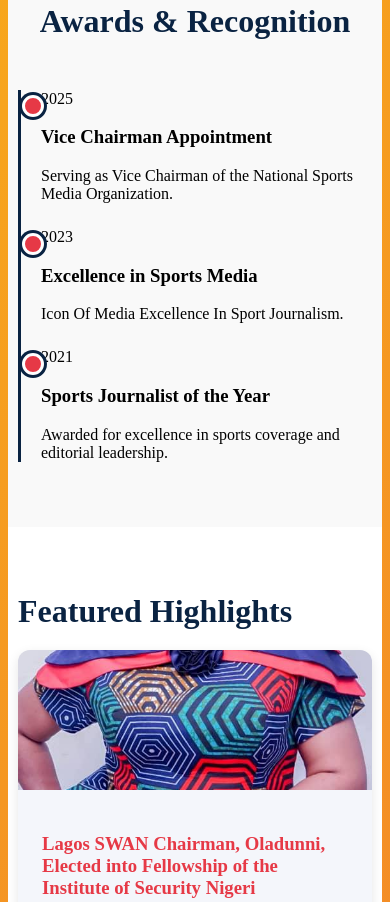
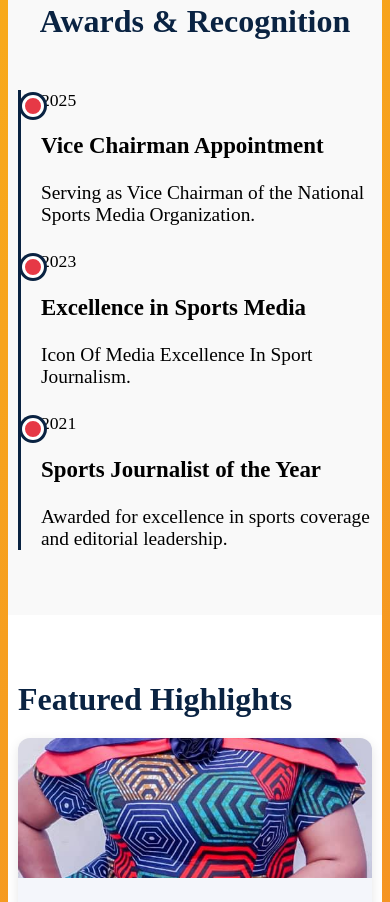
Before and after one commit to inspectoryoung100-dot/taiwoadelu, a plain HTML site: page index.html in a window 390 px wide. Shown: the part 916-1818 px from the top of the page. Drawn offline with Linux system fonts and the light colour scheme.

Commit message:
Update style.css

```diff
--- a/style.css
+++ b/style.css
@@ -564,4 +564,24 @@ section h2 {
     padding: 0.5rem;
     font-size: 0.9rem;
   }
+
+@media (max-width: 600px) {
+  body {
+    font-size: 1.1rem;
+  }
+
+  h1, h2, h3 {
+    font-size: 1.3em;
+  }
+
+  .tagline,
+  p,
+  li,
+  a,
+  input,
+  textarea,
+  button {
+    font-size: 1.1em;
+  }
 }
+}
```
